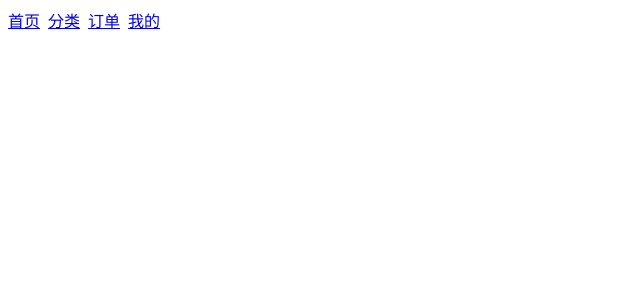
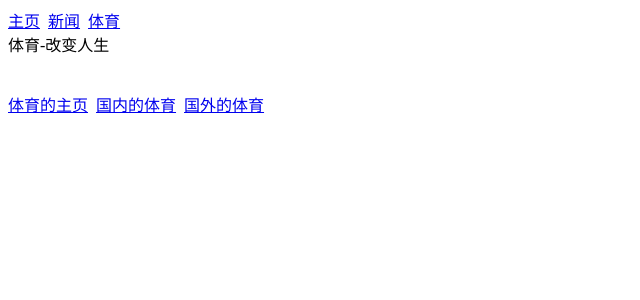
Before and after one commit to itbossss/vue007, a Vue app: page /#/sports in a window 1280 px wide. Shown: the top 300 px of the page, without its empty margins (0-640 px from the left). Built offline with nearby package versions, Linux system fonts and the light colour scheme.

Commit message:
完成二级路由嵌套

```diff
--- a/src/App.vue
+++ b/src/App.vue
@@ -1,9 +1,8 @@
 <template>
   <div>
-    <router-link to="/index">首页</router-link>
-    <router-link to="/classification">分类</router-link>
-    <router-link to="/order">订单</router-link>
-    <router-link to="/my">我的</router-link>
+    <router-link to="index">主页</router-link>
+    <router-link to="news">新闻</router-link>
+    <router-link to="sports">体育</router-link>
     <div>
       <router-view></router-view>
     </div>
--- a/src/main.js
+++ b/src/main.js
@@ -2,31 +2,47 @@ import Vue from 'vue'
 import App from './App.vue'
 import VueRouter from 'vue-router'
 
-import My from './views/My.vue'
-import Classification from './views/Classification.vue'
-import Index from './views/Index.vue'
-import Order from './views/Order.vue'
+import Index from './views/news/Index.vue'
+import News from './views/news/News.vue'
+import Sports from './views/news/Sports.vue'
+import Sports1 from './views/news/Sports1.vue'
+import Sports2 from './views/news/Sports2.vue'
+import Sports3 from './views/news/Sports3.vue'
 
+let routerPush = VueRouter.prototype.push;
+VueRouter.prototype.push = function push(location) {
+  return routerPush.call(this, location).catch(err => err)
+}
 Vue.use(VueRouter)
 Vue.config.productionTip = false
 
 const router = new VueRouter({
   routes: [
     {
-      path: '/my',
-      component: My
+      path: '/sports',
+      component: Sports,
+      children: [
+        {
+          path: 'sports1',
+          component: Sports1
+        },
+        {
+          path: 'sports2',
+          component: Sports2
+        },
+        {
+          path: 'sports3',
+          component: Sports3
+        },
+      ]
     },
     {
-      path: '/classification',
-      component: Classification
+      path: '/news',
+      component: News
     },
     {
       path: '/index',
       component: Index
-    },
-    {
-      path: '/order',
-      component: Order
     },
   ]
 })
--- /dev/null
+++ b/src/views/news/Index.vue
@@ -0,0 +1,9 @@
+<template>
+  <div>主页</div>
+</template>
+
+<script>
+export default {};
+</script>
+
+<style></style>
--- /dev/null
+++ b/src/views/news/News.vue
@@ -0,0 +1,9 @@
+<template>
+  <div>新闻</div>
+</template>
+
+<script>
+export default {};
+</script>
+
+<style></style>
--- /dev/null
+++ b/src/views/news/Sports.vue
@@ -0,0 +1,19 @@
+<template>
+  <div>
+    <div>体育-改变人生</div>
+    <br />
+    <br />
+    <router-link to="/sports/sports1">体育的主页</router-link>
+    <router-link to="/sports/sports2">国内的体育</router-link>
+    <router-link to="/sports/sports3">国外的体育</router-link>
+    <div>
+      <router-view></router-view>
+    </div>
+  </div>
+</template>
+
+<script>
+export default {};
+</script>
+
+<style></style>
--- /dev/null
+++ b/src/views/news/Sports1.vue
@@ -0,0 +1,9 @@
+<template>
+  <div>体育的主页</div>
+</template>
+
+<script>
+export default {};
+</script>
+
+<style></style>
--- /dev/null
+++ b/src/views/news/Sports2.vue
@@ -0,0 +1,9 @@
+<template>
+  <div>国内的体育</div>
+</template>
+
+<script>
+export default {};
+</script>
+
+<style></style>
--- /dev/null
+++ b/src/views/news/Sports3.vue
@@ -0,0 +1,9 @@
+<template>
+  <div>国外的体育</div>
+</template>
+
+<script>
+export default {};
+</script>
+
+<style></style>
```
